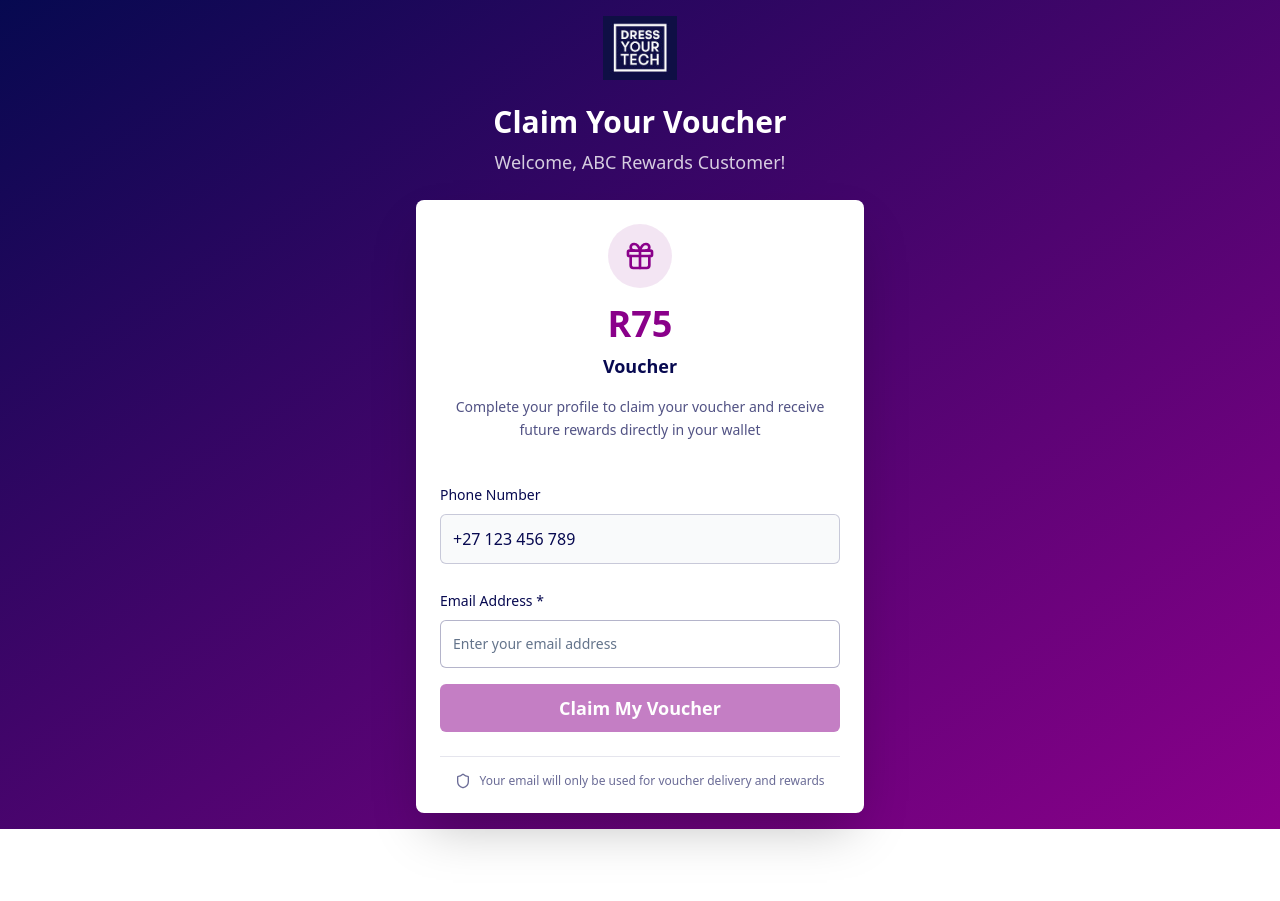
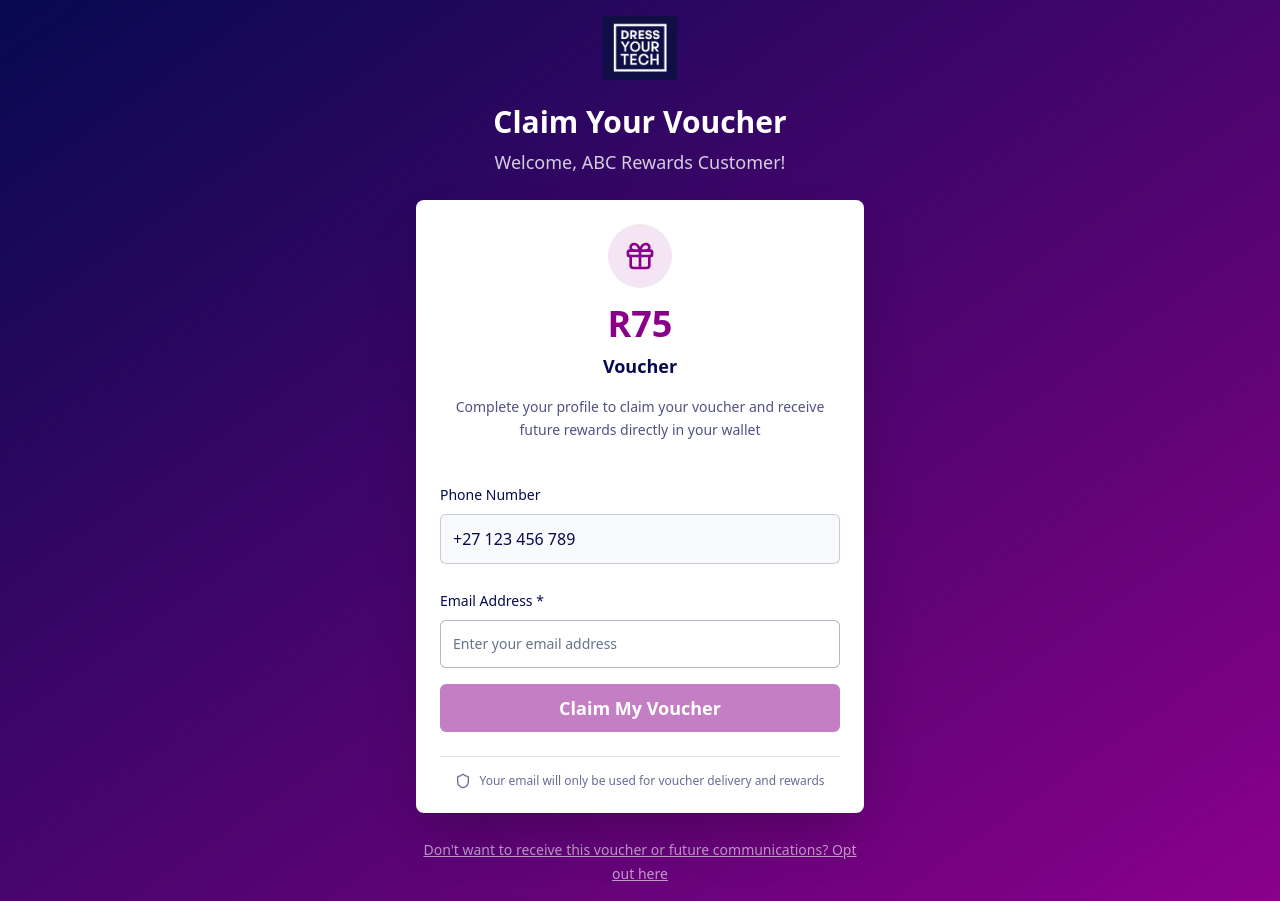
Before and after one commit to dominicaDP/voucher-claim-flow, a React (Vite) app: page / in a window 1280 px wide. Before the commit the page ends 829 px from the top, so only its background shows below. Built offline with nearby package versions, Linux system fonts and the light colour scheme.

Commit message:
Add opt-out link
Adds an opt-out link to the bottom of the page, allowing users to manage communication preferences.

```diff
--- a/src/pages/Index.tsx
+++ b/src/pages/Index.tsx
@@ -67,6 +67,21 @@ const Index = () => {
             <TrustIndicator />
           </CardContent>
         </Card>
+
+        {/* Opt-out Link */}
+        <div className="text-center">
+          <a
+            href="#"
+            className="text-sm text-brand-white/60 hover:text-brand-white/80 underline transition-colors"
+            onClick={(e) => {
+              e.preventDefault();
+              // Handle opt-out logic here
+              console.log('User opted out of communication and voucher receipt');
+            }}
+          >
+            Don't want to receive this voucher or future communications? Opt out here
+          </a>
+        </div>
       </div>
     </div>
   );
```
